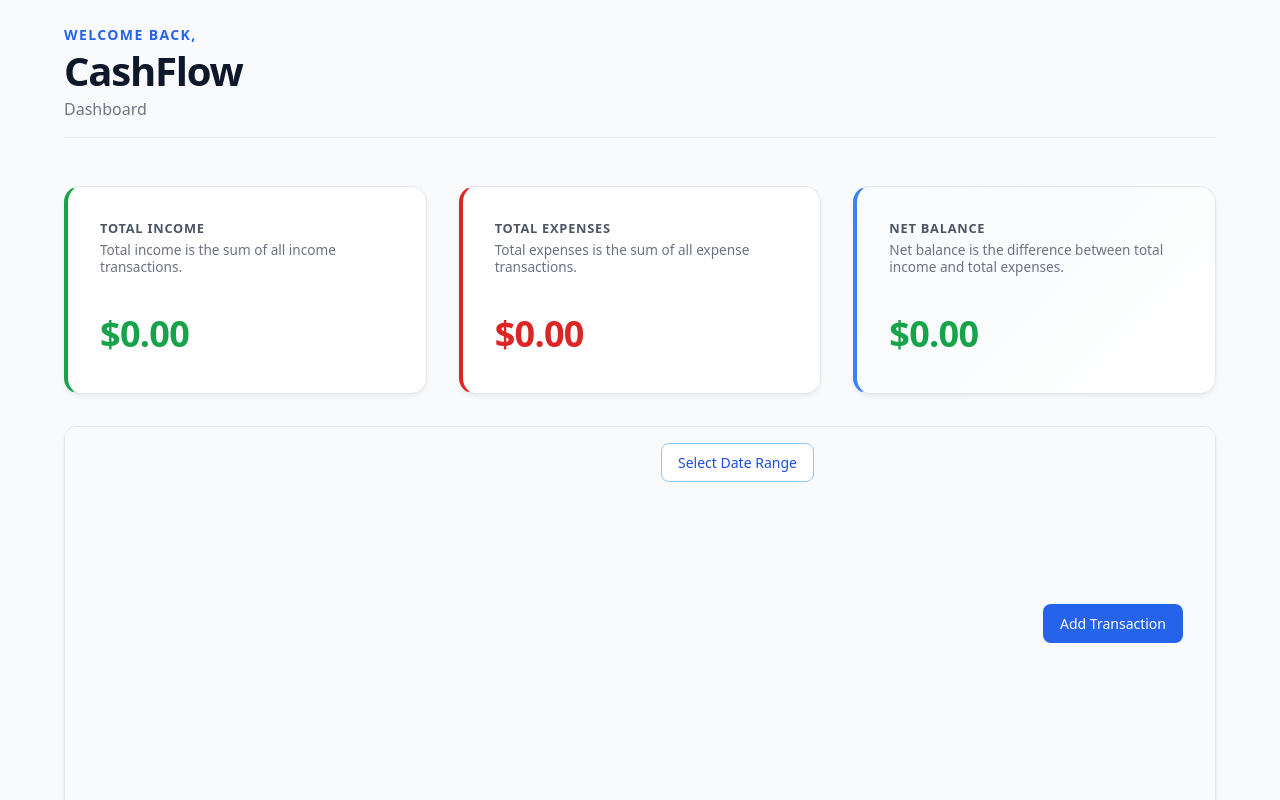
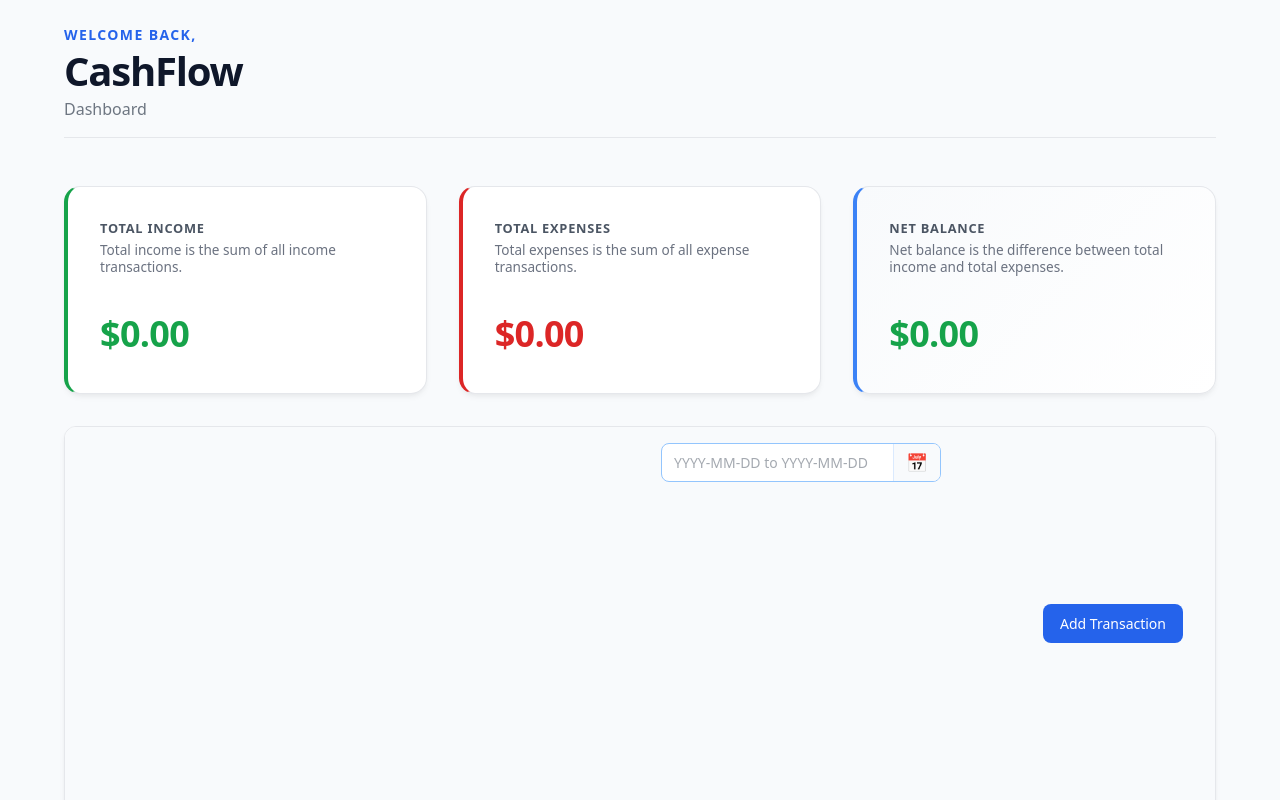
Before and after one commit to Brijsunil2/cashflow-simulator, a React (Vite) app in the folder frontend/: page / in a window 1280 px wide. Shown: the top 800 px of the page. Built offline with nearby package versions, Linux system fonts and the light colour scheme.

Commit message:
refactor: update date selector such that user can manually type date in

```diff
--- a/frontend/src/components/DateRange/DateRange.jsx
+++ b/frontend/src/components/DateRange/DateRange.jsx
@@ -1,10 +1,14 @@
 import "./DateRange.scss";
 import { DayPicker } from "react-day-picker";
 import "react-day-picker/style.css";
-import { useState } from "react";
+import { useState, useEffect } from "react";
 
-const DateRangePicker = ({ onChange }) => {
-  const [range, setRange] = useState();
+const DateRangePicker = ({ onChange, selectedRange }) => {
+  const [range, setRange] = useState(selectedRange);
+
+  useEffect(() => {
+    setRange(selectedRange);
+  }, [selectedRange]);
 
   const handleSelect = (selectedRange, selectedDay) => {
     let newRange = selectedRange;
--- a/frontend/src/components/TransactionList/TransactionList.scss
+++ b/frontend/src/components/TransactionList/TransactionList.scss
@@ -8,10 +8,7 @@
   flex-direction: column;
   gap: 1rem;
   background: white;
-  border-radius: 12px;
-  border: 1px solid $color-border;
   padding: $space-4;
-  box-shadow: 0 2px 8px rgba(0, 0, 0, 0.02);
 }
 
 .transaction-list__header {
--- a/frontend/src/pages/Dashboard/Dashboard.jsx
+++ b/frontend/src/pages/Dashboard/Dashboard.jsx
@@ -25,6 +25,36 @@ const Dashboard = () => {
   const [state, dispatch] = useReducer(budgetReducer, initialState);
   const [isPopupOpen, setIsPopupOpen] = useState(false);
   const [dateRange, setDateRange] = useState(null);
+
+  const [rangeInput, setRangeInput] = useState("");
+
+  const parseDateRange = (input) => {
+    const parts = input.split(/\s+to\s+/i);
+    if (parts.length === 2) {
+      const from = new Date(parts[0].trim());
+      const to = new Date(parts[1].trim());
+      if (!isNaN(from.getTime()) && !isNaN(to.getTime())) {
+        return { from, to };
+      }
+    }
+    return null;
+  };
+
+  const handleInputChange = (e) => {
+    const value = e.target.value;
+    setRangeInput(value);
+    const parsed = parseDateRange(value);
+    if (parsed) {
+      setDateRange(parsed);
+    }
+  };
+
+  const formattedRange = (range) => {
+    if (!range?.from) return "";
+    const fromStr = range.from.toISOString().split("T")[0];
+    const toStr = range.to ? range.to.toISOString().split("T")[0] : fromStr;
+    return `${fromStr} to ${toStr}`;
+  };
 
   const displayedTransactions =
     dateRange?.from && dateRange?.to
@@ -57,10 +87,33 @@ const Dashboard = () => {
             <div className="dashboard__date-range-wrapper">
               <HoverCard
                 clickOnly={true}
-                trigger={<button className="dashboard__date-range-btn">Select Date Range</button>}
+                trigger={
+                  <div className="dashboard__date-range-input-wrapper">
+                    <input
+                      type="text"
+                      className="dashboard__date-range-input"
+                      placeholder="YYYY-MM-DD to YYYY-MM-DD"
+                      value={rangeInput}
+                      onChange={handleInputChange}
+                    />
+                    <button className="dashboard__date-range-btn">
+                      <span className="calendar-icon">📅</span>
+                    </button>
+                  </div>
+                }
               >
                 <div className="dashboard__date-range-popup-content">
-                  <DateRange onChange={setDateRange} />
+                  <DateRange
+                    selectedRange={dateRange}
+                    onChange={(newRange) => {
+                      setDateRange(newRange);
+                      if (newRange) {
+                        setRangeInput(formattedRange(newRange));
+                      } else {
+                        setRangeInput("");
+                      }
+                    }}
+                  />
                 </div>
               </HoverCard>
             </div>
@@ -92,10 +145,6 @@ const Dashboard = () => {
           </Popup>
 
           <div className="dashboard__content-body">
-            {state.transactions.length > 0 && (
-              <div className="dashboard_charts"></div>
-            )}
-
             <div className="dashboard__transactions">
               <TransactionList
                 transactions={displayedTransactions}
--- a/frontend/src/pages/Dashboard/Dashboard.scss
+++ b/frontend/src/pages/Dashboard/Dashboard.scss
@@ -154,7 +154,7 @@
     &-body {
       display: grid;
       gap: $space-6;
-      grid-template-columns: 1fr 2fr;
+      grid-template-columns: 1fr;
       padding: $space-6;
 
       @media (max-width: map.get($breakpoints, lg)) {
@@ -189,24 +189,57 @@
     gap: $space-4;
   }
 
-  &__date-range-btn {
+  &__date-range-input-wrapper {
+    display: flex;
+    align-items: stretch;
     background-color: $color-surface;
     border: 1px solid $color-primary-300;
     border-radius: 8px;
-    color: $color-primary-700;
-    cursor: pointer;
-    font-size: $font-sm;
-    font-weight: $weight-medium;
-    padding: $space-2 $space-4;
+    overflow: hidden;
     transition: all 0.2s ease;
+    width: 280px;
 
-    &:hover {
-      background-color: $color-primary-50;
-      border-color: $color-primary-400;
+    &:focus-within {
+      border-color: $color-primary-500;
+      box-shadow: 0 0 0 3px rgba($color-primary-500, 0.1);
     }
 
-    &:active {
-      transform: scale(0.98);
+    .dashboard__date-range-input {
+      background: transparent;
+      border: none;
+      color: $color-text-primary;
+      flex: 1;
+      font-size: $font-sm;
+      outline: none;
+      padding: $space-2 $space-3;
+      width: 100%;
+
+      &::placeholder {
+        color: $color-text-secondary;
+        opacity: 0.5;
+      }
+    }
+
+    .dashboard__date-range-btn {
+      background-color: $color-gray-50;
+      border: none;
+      border-left: 1px solid $color-primary-100;
+      border-radius: 0;
+      color: $color-primary-700;
+      cursor: pointer;
+      display: flex;
+      align-items: center;
+      justify-content: center;
+      padding: 0 $space-3;
+      transition: all 0.2s ease;
+
+      &:hover {
+        background-color: $color-primary-50;
+      }
+
+      .calendar-icon {
+        font-size: 1.1rem;
+      }
     }
   }
 
```
